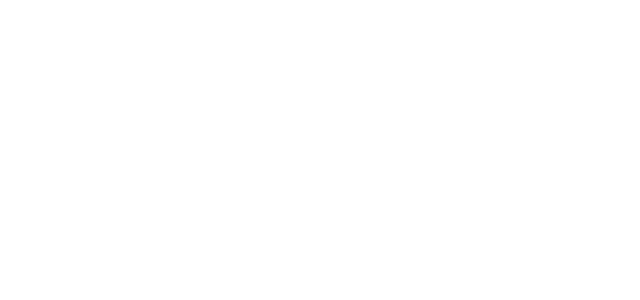
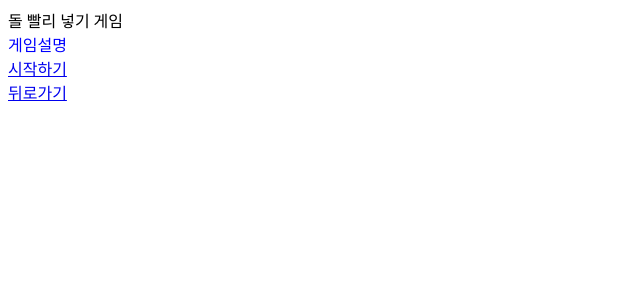
Before and after one commit to yun-21/Taro, a React app in the folder client/: page /gameStart in a window 1280 px wide. Before the commit this address had no page. Shown: the top 300 px of the page, without its empty margins (0-640 px from the left). Built offline with nearby package versions, Linux system fonts and the light colour scheme; the HTML template or start-up script is replaced by a standard one.

Commit message:
게임 메인 페이지 작성 후 라우터 추가 작성

```diff
--- /dev/null
+++ b/client/src/main/gameStart.tsx
@@ -0,0 +1,29 @@
+import React, { useState } from 'react';
+import { Link } from 'react-router-dom';
+
+const GameStartPage = () => {
+  const [display, setDisplay] = useState<'none' | 'block'>('none');
+  const [color, setColor] = useState<'blue' | 'red'>('blue');
+  const mouseOver = () => {
+    setDisplay('block');
+    setColor('red');
+  }
+  const mouseOut = () => {
+    setDisplay('none');
+    setColor('blue');
+  }
+  return (
+    <>
+      <div>돌 빨리 넣기 게임</div>
+      <div onMouseOver={mouseOver} onMouseOut={mouseOut} style={{color:`${color}`}}>게임설명</div>
+      <div style={{display:`${display}`}}>gdgd</div>
+      <Link to={'/game'}>
+        <div>시작하기</div>
+      </Link>
+      <Link to={'/'}>
+        <div>뒤로가기</div>
+      </Link>
+    </>
+  )
+}
+export default GameStartPage
--- a/client/src/main/page_router.tsx
+++ b/client/src/main/page_router.tsx
@@ -1,13 +1,15 @@
 import { BrowserRouter as Router, Route, Routes } from 'react-router-dom';
 import TaroMain from './taromain';
-import Game from './game';
+import GameStart from './gameStart';
+import Game from './score';
 
 const App: React.FC = () => {
   return (
     <Router>
       <Routes>
         <Route path="/" element={<TaroMain />} />
-        {/* <Route path="/game" element={<Game />} /> */}
+        <Route path="/gameStart" element={<GameStart />} />
+        <Route path="/game" element={<Game />} />
       </Routes>
     </Router>
   );
```
